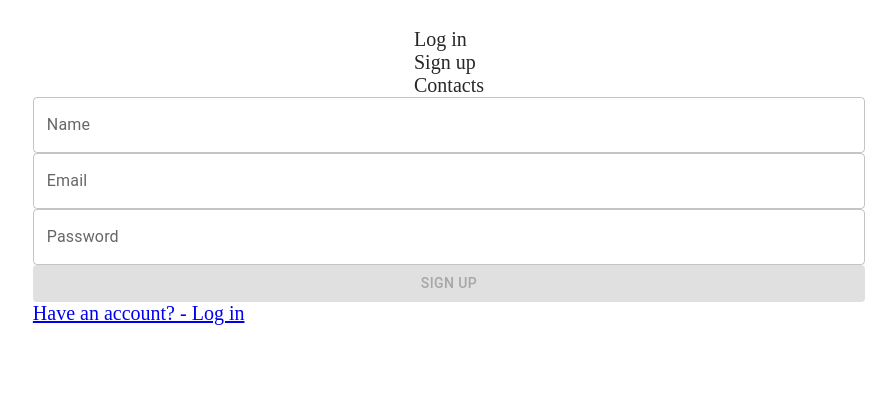
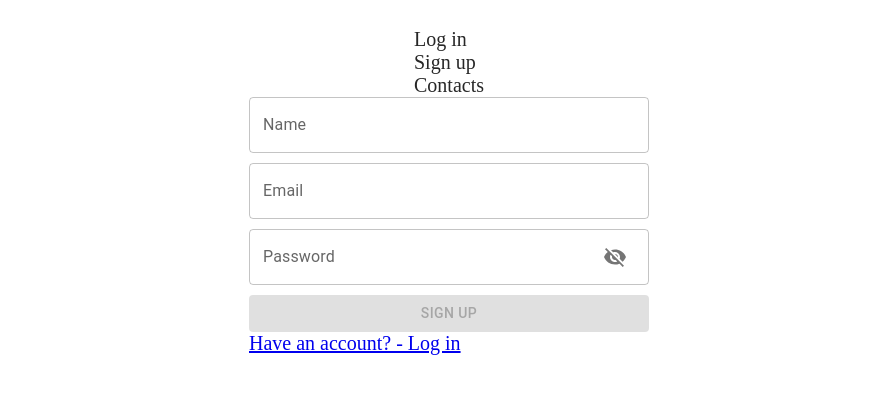
Before and after one commit to kosta-j/goit-react-hw-08-phonebook, a React (Create React App) app: page /register in a window 1280 px wide. Shown: the top 394 px of the page, without its empty margins (191-1087 px from the left). Built offline with nearby package versions, Linux system fonts and the light colour scheme.

Commit message:
add showPassword feature to signup form

```diff
--- a/package.json
+++ b/package.json
@@ -1,11 +1,12 @@
 {
-  "name": "goit-react-hw-06-phonebook",
+  "name": "goit-react-hw-08-phonebook",
   "version": "0.1.0",
   "private": true,
-  "homepage": "https://kosta-j.github.io/goit-react-hw-06-phonebook",
+  "homepage": "https://kosta-j.github.io/goit-react-hw-08-phonebook",
   "dependencies": {
     "@emotion/react": "^11.4.1",
     "@emotion/styled": "^11.3.0",
+    "@mui/icons-material": "^5.0.3",
     "@mui/material": "^5.0.3",
     "@reduxjs/toolkit": "^1.6.1",
     "@testing-library/jest-dom": "^5.14.1",
@@ -21,7 +22,6 @@
     "react-scripts": "4.0.3",
     "redux": "^4.1.1",
     "redux-persist": "^6.0.0",
-    "uuid": "^8.3.2",
     "web-vitals": "^1.1.2",
     "yup": "^0.32.10"
   },
--- a/src/views/SignupView/SignupView.jsx
+++ b/src/views/SignupView/SignupView.jsx
@@ -1,10 +1,16 @@
 import { useFormik } from 'formik';
+import { useState } from 'react';
 import { Link } from 'react-router-dom';
 import { Section } from '../../components';
 import * as Yup from 'yup';
 import { routes } from '../../utils/routes';
 import Button from '@mui/material/Button';
 import TextField from '@mui/material/TextField';
+import InputAdornment from '@mui/material/InputAdornment';
+import IconButton from '@mui/material/IconButton';
+import Visibility from '@mui/icons-material/Visibility';
+import VisibilityOff from '@mui/icons-material/VisibilityOff';
+import s from './SignupView.module.css';
 
 const userNameValidation =
   /^[a-zA-Zа-яА-Я]+(([' -][a-zA-Zа-яА-Я ])?[a-zA-Zа-яА-Я]*)*$/;
@@ -37,10 +43,15 @@ export default function SignupView() {
     },
   });
 
+  const [showPassword, setShowPassword] = useState(false);
+  const handleClickShowPassword = () => setShowPassword(!showPassword);
+  const handleMouseDownPassword = () => setShowPassword(!showPassword);
+
   return (
     <div>
-      <form onSubmit={formik.handleSubmit}>
+      <form onSubmit={formik.handleSubmit} className={s.signupForm}>
         <TextField
+          className={s.formField}
           fullWidth
           id="userName"
           name="userName"
@@ -50,8 +61,10 @@ export default function SignupView() {
           onBlur={formik.handleBlur}
           error={formik.touched.userName && Boolean(formik.errors.userName)}
           helperText={formik.touched.userName && formik.errors.userName}
+          InputProps={{ className: s.formField }}
         />
         <TextField
+          className={s.formField}
           fullWidth
           id="email"
           name="email"
@@ -61,18 +74,35 @@ export default function SignupView() {
           onBlur={formik.handleBlur}
           error={formik.touched.email && Boolean(formik.errors.email)}
           helperText={formik.touched.email && formik.errors.email}
+          InputProps={{ className: s.formField }}
         />
         <TextField
+          className={s.formField}
           fullWidth
           id="password"
           name="password"
           label="Password"
-          type="password"
+          type={showPassword ? 'text' : 'password'}
           value={formik.values.password}
           onChange={formik.handleChange}
           onBlur={formik.handleBlur}
           error={formik.touched.password && Boolean(formik.errors.password)}
           helperText={formik.touched.password && formik.errors.password}
+          InputProps={{
+            className: s.formField,
+            // <-- This is where the toggle button is added.
+            endAdornment: (
+              <InputAdornment position="end">
+                <IconButton
+                  aria-label="toggle password visibility"
+                  onClick={handleClickShowPassword}
+                  onMouseDown={handleMouseDownPassword}
+                >
+                  {showPassword ? <Visibility /> : <VisibilityOff />}
+                </IconButton>
+              </InputAdornment>
+            ),
+          }}
         />
         <Button
           color="primary"
--- a/src/views/SignupView/SignupView.module.css
+++ b/src/views/SignupView/SignupView.module.css
@@ -0,0 +1,7 @@
+.formField {
+  margin-bottom: 10px;
+}
+
+.signupForm {
+  max-width: 400px;
+}
```
Also changed, not shown: 1 other file (tests, documents, lock files or other folders).
